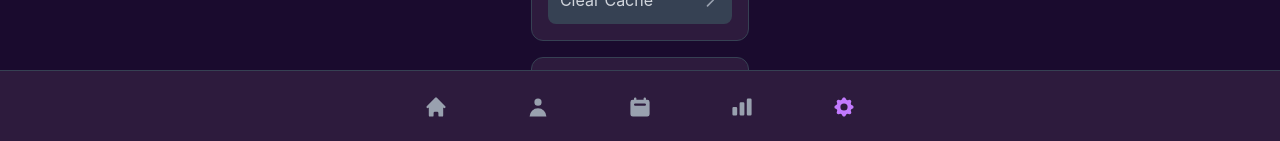
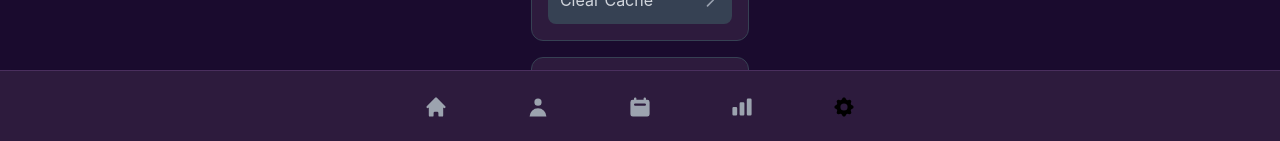
Before and after one commit to NikosophosCode/UltimateToDoList, a React (Vite) app: page /settings in a window 1280 px wide. Shown: the part 657-798 px from the top of the page. Built offline with nearby package versions, Linux system fonts and the light colour scheme.

Commit message:
feat: update Header and BottomNavigation styles for improved theming

```diff
--- a/src/components/BottomNavigation.jsx
+++ b/src/components/BottomNavigation.jsx
@@ -58,7 +58,7 @@ function BottomNavigation({ activeTab = 'home', onTabChange }) {
   };
 
   return (
-    <nav className="fixed bottom-0 left-0 right-0 bg-[#2d1b3d] border-t border-gray-700 px-6 py-4 z-20">
+    <nav className="fixed bottom-0 left-0 right-0 bg-card border-t border-theme px-6 py-4 z-20 shadow-lg">
       <div className="max-w-md mx-auto flex items-center justify-between">
         {tabs.map((tab) => (
           <button
@@ -66,8 +66,8 @@ function BottomNavigation({ activeTab = 'home', onTabChange }) {
             onClick={() => handleTabClick(tab.id)}
             className={`p-2 rounded-lg transition-colors ${
               active === tab.id
-                ? 'text-purple-400'
-                : 'text-gray-400 hover:text-gray-300'
+                ? 'text-accent'
+                : 'text-secondary hover:text-primary'
             }`}
             aria-label={tab.id}
           >
--- a/src/components/Header.jsx
+++ b/src/components/Header.jsx
@@ -6,10 +6,10 @@ function Header({ userName = "Nicolás", date = "19 october 2025", time = "5:00p
   return (
     <div className="flex items-center justify-between px-6 pt-8 pb-6">
       <div>
-        <h1 className="text-white text-2xl font-semibold">Hey, {userName}</h1>
-        <p className="text-gray-400 text-sm mt-1">{date} {time}</p>
+        <h1 className="text-primary text-2xl font-semibold">Hey, {userName}</h1>
+        <p className="text-secondary text-sm mt-1">{date} {time}</p>
       </div>
-      <div className="w-12 h-12 rounded-full bg-purple-500 flex items-center justify-center">
+      <div className="w-12 h-12 rounded-full bg-accent flex items-center justify-center shadow-md">
         <svg className="w-6 h-6 text-white" fill="currentColor" viewBox="0 0 20 20">
           <path fillRule="evenodd" d="M10 9a3 3 0 100-6 3 3 0 000 6zm-7 9a7 7 0 1114 0H3z" clipRule="evenodd" />
         </svg>
```
